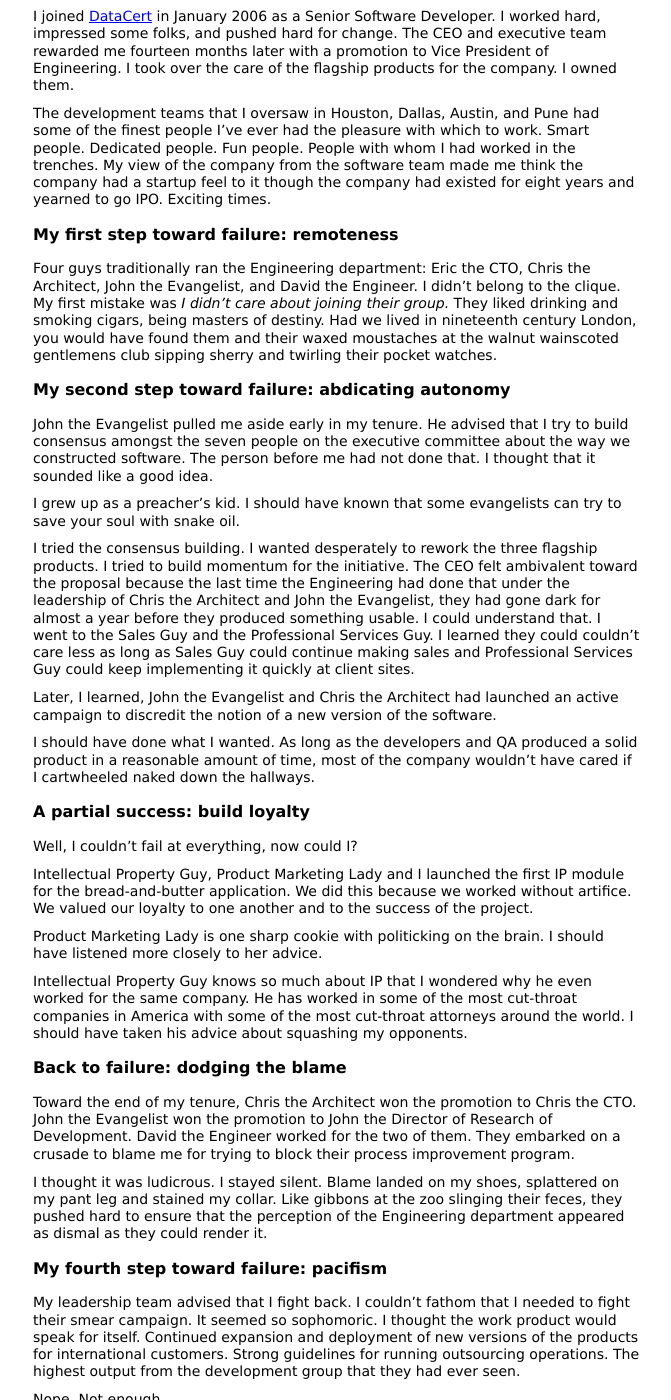
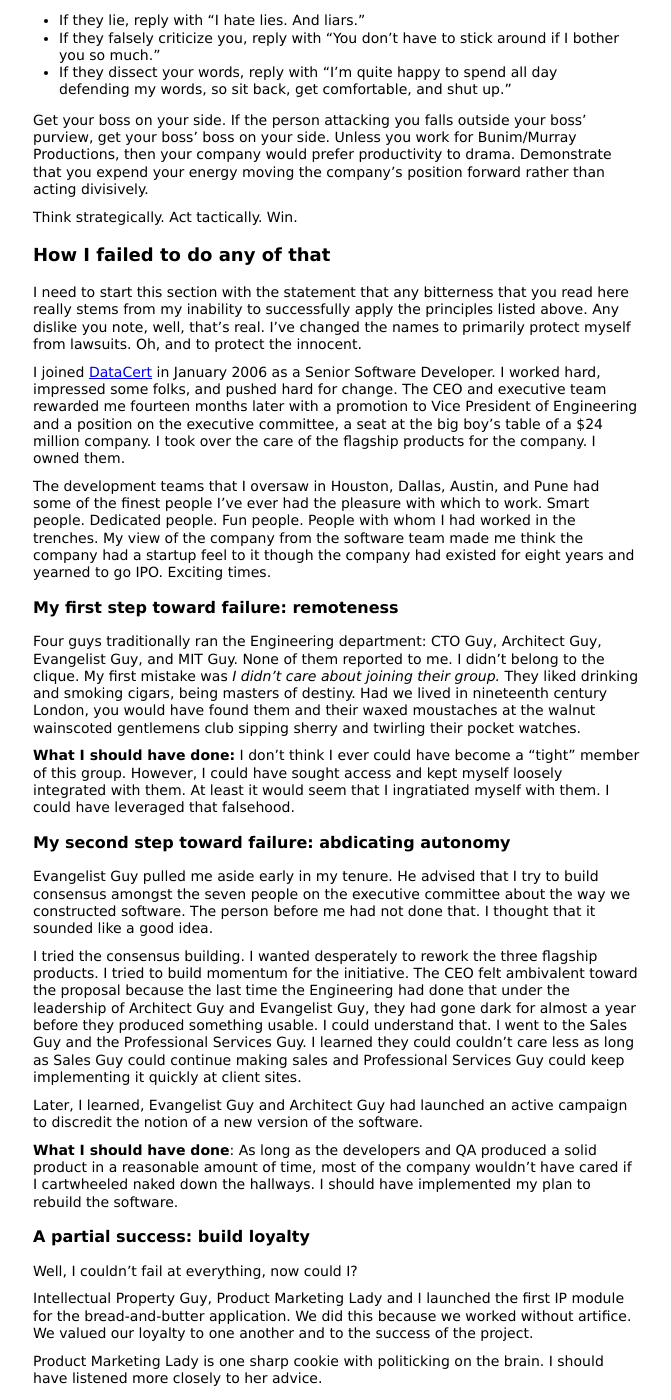
Before and after one commit to roberts-sandbox/test-realist, a Jekyll site: the page built from drafts/2012-02-01-managing-sideways.md, in a window 1280 px wide and 1400 px high, scrolled down 3631 px. Shown: the whole window, without its empty margins (152-823 px from the left). Built offline with Jekyll 4.4.1, drawn with Linux system fonts in a browser that asks for light colours; some of the changed text lies outside the part shown.

Commit message:
Final draft. Final?

```diff
--- a/drafts/2012-02-01-managing-sideways.md
+++ b/drafts/2012-02-01-managing-sideways.md
@@ -42,8 +42,8 @@
 address. The single largest mistake I have made in my career comes from an
 inability to manage sideways. I believe that if I had done it better, if I had
 taken the time to understand the intricacies of the politics of managing
-sideways, then I would still have the title "Vice President of Engineering"
-rather than "Director, Architect." Instead, I failed to realize the potential
+sideways, then I would still sit on the executive board of a 300-employee company
+rather than as a cog in a multinational bank. Instead, I failed to realize the potential
 dangers that came from around me. Before I knew it, I had no where to go but
 out. More about this, later.
 
@@ -83,11 +83,17 @@
 say, "That's cool!" I can engage people in conversation, not just talk at
 them. That, more than anything, builds interpersonal connections.
 
-If you need help with this, join an improv group, head over to Toastmasters,
-practice reading aloud, anything to get you talking. Then, go sit at a
-crowded café and listen, really *listen* to the people around you. Think about
-their lives. Learn to  stop thinking two steps ahead to what you want to say
-in response.
+If you need help with this, you need to attack this from two directions.
+
+__Learn to speak fluidly__
+: Join an improv group, head over to Toastmasters, practice reading aloud,
+anything to get you talking.
+
+__Learn to listen effectively__
+: Then, go sit at a crowded café and listen,
+[really *listen*](http://www.huffingtonpost.com/michael-taft/learning-to-listen_b_912046.html)
+to the people around you. Learn to stop thinking two steps ahead to what you
+want to say in response.
 
 ## Exercise your autonomy
 
@@ -107,24 +113,35 @@
 
 Assuming you have the authority to lead your team as you see fit (within
 reason and company policy), then you do not need your peers' approval for the
-goals that you set your team. You may need to coördinate with other teams, you
+goals that you set for your team. You may need to coördinate with other teams, you
 will need to communicate the output of your team to your peers, but they
 should not have their hands in your pie.
 
 Drill Sergeant Jamison at Fort Benning, GA, had the perfect phrase for this.
-He would say to us, "Men, I'm fucking this chicken! You just watch the
+He would say to us, "Men, *I'm* fucking this chicken! *You* just watch the
 feathers fly!"
 
 This does not mean that you should act combatively with your peers when trying
 to accomplish an objective that spans more than one team. It just means that
 once your boss has assigned areas of responsibility, run it with all of the
-determination that you can muster. Protect your assets, be they people, a
-scope of work, or the generation of ideas. Those are for your team to create
-with whatever inspiration, process, and perspiration you care to invest in the
-successful completion of the exertion.
+determination that you can muster. Protect your people. Own your ideas.
+Infect your team with confidence in their decisions.
+
+Cross-cutting concerns or integration points between your team and others'
+represent potential exercises of power that, unless judiciously exercised,
+will lead to the destruction of whatever working relationship that you have
+with the other team leader. You must embody negotiation and compromise in
+these situations, ever mindful that your team does not get screwed into extra
+work because of your imperfect understanding of the problem. Pride, in that
+case, breaks your team's faith in you. Admit ignorance in your negotiation,
+learn what you need to know, and return to the negotiation.
 
 Because you have the accountability and responsibility to deliver, you have
 also have the power to craft that delivery how you see fit.
+
+Consensus building for how to fulfill your responsibilities is inane. It's
+*your* responsibility for a reason. At most, you should coördinate with your
+peers. Don't let them dictate. At most, let them influence.
 
 ## Create and value loyalty
 
@@ -166,12 +183,13 @@
 continued popularity befuddles me. I'd rather yell, "You're a fucking
 back-stabber, you son of a bitch!" I guess that makes for poor TV ratings.
 
-Regardless, those phrases mean that your peer or subordinate who you believe
-has blame for a situation, in total or in part, has said that you alone should
-carry the blame. They'll say this to your boss, their boss, the other members
-of your peer group, their friends on Facebook.... Maybe they really believe
-that the present misfortune came from your actions or inactions. Maybe they
-just don't want to carry blame because they have no courage.
+Regardless, if you exclaim either of those phrases, then you believe a peer
+has blamed you for a problem in which they should share (or own) the blame.
+They'll press the blame onto you in conversations with your boss, their boss,
+the other members of your peer group, their friends on Facebook.... Maybe they
+really believe that the present misfortune came from your actions or
+inactions. Maybe they just don't want to carry blame because they have no
+courage.
 
 Maybe they just don't like you.
 
@@ -191,9 +209,9 @@
 participate in this abuse of lying?
 
 Quite simply, you will have to accept the fact that gossip mongers care not
-for the truth. To most effectively accommodate the truth you must counter the
-shit-speaking of others by providing an incorruptible example with those that
-you work. If you work as a programmer, a worker bee, a minion, a flunky, then
+for the truth. To most effectively accommodate the truth you must counter
+others' shit-speaking by providing an incorruptible example to those around
+you. If you work as a programmer, a worker bee, a minion, a flunky, then
 that involves the members of your team, your boss, and your customers. If you
 have a position as a low-level manager, that means the members of your team,
 your boss, and your customers. If you have hundreds of people working for you,
@@ -242,11 +260,17 @@
 
 ## How I failed to do any of that
 
+I need to start this section with the statement that any bitterness that you
+read here really stems from my inability to successfully apply the principles
+listed above. Any dislike you note, well, that's real. I've changed the names
+to primarily protect myself from lawsuits. Oh, and to protect the innocent.
+
 I joined [DataCert](http://www.datacert.com) in January 2006 as a Senior
 Software Developer. I worked hard, impressed some folks, and pushed hard for
 change. The CEO and executive team rewarded me fourteen months later with a
-promotion to Vice President of Engineering. I took over the care of the
-flagship products for the company. I owned them.
+promotion to Vice President of Engineering and a position on the executive
+committee, a seat at the big boy's table of a $24 million company. I took over
+the care of the flagship products for the company. I owned them.
 
 The development teams that I oversaw in Houston, Dallas, Austin, and Pune had
 some of the finest people I've ever had the pleasure with which to work. Smart
@@ -257,40 +281,43 @@
 
 ### My first step toward failure: remoteness
 
-Four guys traditionally ran the Engineering department: Eric the CTO, Chris
-the Architect, John the Evangelist, and David the Engineer. I didn't belong to
+Four guys traditionally ran the Engineering department: CTO Guy, Architect Guy,
+Evangelist Guy, and MIT Guy. None of them reported to me. I didn't belong to
 the clique. My first mistake was *I didn't care about joining their group.*
 They liked drinking and smoking cigars, being masters of destiny. Had we lived
 in nineteenth century London, you would have found them and their waxed
 moustaches at the walnut wainscoted gentlemens club sipping sherry and
 twirling their pocket watches.
 
+**What I should have done:** I don't think I ever could have become a "tight"
+member of this group. However, I could have sought access and kept myself
+loosely integrated with them. At least it would seem that I ingratiated
+myself with them. I could have leveraged that falsehood.
+
 ### My second step toward failure: abdicating autonomy
 
-John the Evangelist pulled me aside early in my tenure. He advised that I try
+Evangelist Guy pulled me aside early in my tenure. He advised that I try
 to build consensus amongst the seven people on the executive committee about
 the way we constructed software. The person before me had not done that. I
 thought that it sounded like a good idea.
 
-I grew up as a preacher's kid. I should have known that some evangelists can
-try to save your soul with snake oil.
-
 I tried the consensus building. I wanted desperately to rework the three
 flagship products. I tried to build momentum for the initiative. The CEO felt
 ambivalent toward the proposal because the last time the Engineering had done
-that under the leadership of Chris the Architect and John the Evangelist, they
+that under the leadership of Architect Guy and Evangelist Guy, they
 had gone dark for almost a year before they produced something usable. I could
 understand that. I went to the Sales Guy and the Professional Services Guy.
 I learned they could couldn't care less as long as Sales Guy could continue
 making sales and Professional Services Guy could keep implementing it quickly
 at client sites.
 
-Later, I learned, John the Evangelist and Chris the Architect had launched an
+Later, I learned, Evangelist Guy and Architect Guy had launched an
 active campaign to discredit the notion of a new version of the software.
 
-I should have done what I wanted. As long as the developers and QA produced a
+**What I should have done**: As long as the developers and QA produced a
 solid product in a reasonable amount of time, most of the company wouldn't
-have cared if I cartwheeled naked down the hallways.
+have cared if I cartwheeled naked down the hallways. I should have implemented
+my plan to rebuild the software.
 
 ### A partial success: build loyalty
 
@@ -311,16 +338,20 @@
 
 ### Back to failure: dodging the blame
 
-Toward the end of my tenure, Chris the Architect won the promotion to Chris
-the CTO. John the Evangelist won the promotion to John the Director of
-Research of Development. David the Engineer worked for the two of them. They
-embarked on a crusade to blame me for trying to block their process
-improvement program.
+Toward the end of my tenure, Architect Guy won the promotion to New CTO Guy.
+Evangelist Guy won the promotion to R&D Director Guy. MIT Guy worked for the
+two of them. They embarked on a crusade to blame me for trying to block their
+process improvement program.
 
 I thought it was ludicrous. I stayed silent. Blame landed on my shoes,
-splattered on my pant leg and stained my collar. Like gibbons at the zoo
-slinging their feces, they pushed hard to ensure that the perception of the
-Engineering department appeared as dismal as they could render it.
+splattered on my pant leg and stained my collar. They pushed hard to ensure
+that the perception of the Engineering department appeared as dismal as they
+could render it.
+
+**What I should have done:** I should have countered this attack by
+managing up, better. Sometimes, the only thing you can do is run to Daddy, in
+this case, the CEO. I would have spent more time with him to build my
+reputation instead of letting it get sullied.
 
 ### My fourth step toward failure: pacifism
 
@@ -342,7 +373,12 @@
 offer, and left.
 
 I tried to help people that wanted a new job or got axed because they didn't
-play the Chris and John game.
+stay under New CTO Guy and R&D Director Guy.
+
+**What I should have done:** At this point, I probably couldn't extricate
+myself from the intolerable situation. At this point, the best thing would
+bring a keg in on a Friday afternoon and drink with my coworkers while wishing
+them a fond farewell.
 
 ### Postscript
 
@@ -351,11 +387,11 @@
 on their Web site, it bears a striking resemblance to my proposal. My legacy
 lives, just raised by other parents.
 
-John the Evangelist got fired. He now works with Eric the CTO at another
-company.
+Evangelist/R&D Director Guy got fired. He now works with Old CTO Guy at
+another company.
 
-Chris the CTO continues his work there. Why shouldn't he? He has so many
-worthless stock options with the company that he has to ride that pony until
+Architect/New CTO Guy continues his work there. Why shouldn't he? He has so
+many stock options with the company that he has to ride that pony until
 IPO. Otherwise, his effort will equal naught.
 
 David the Engineer still works with Chris the CTO as the VP of R&D.
```
Also changed, not shown: other parts of drafts/2012-02-01-managing-sideways.md (+2 -2 lines).
